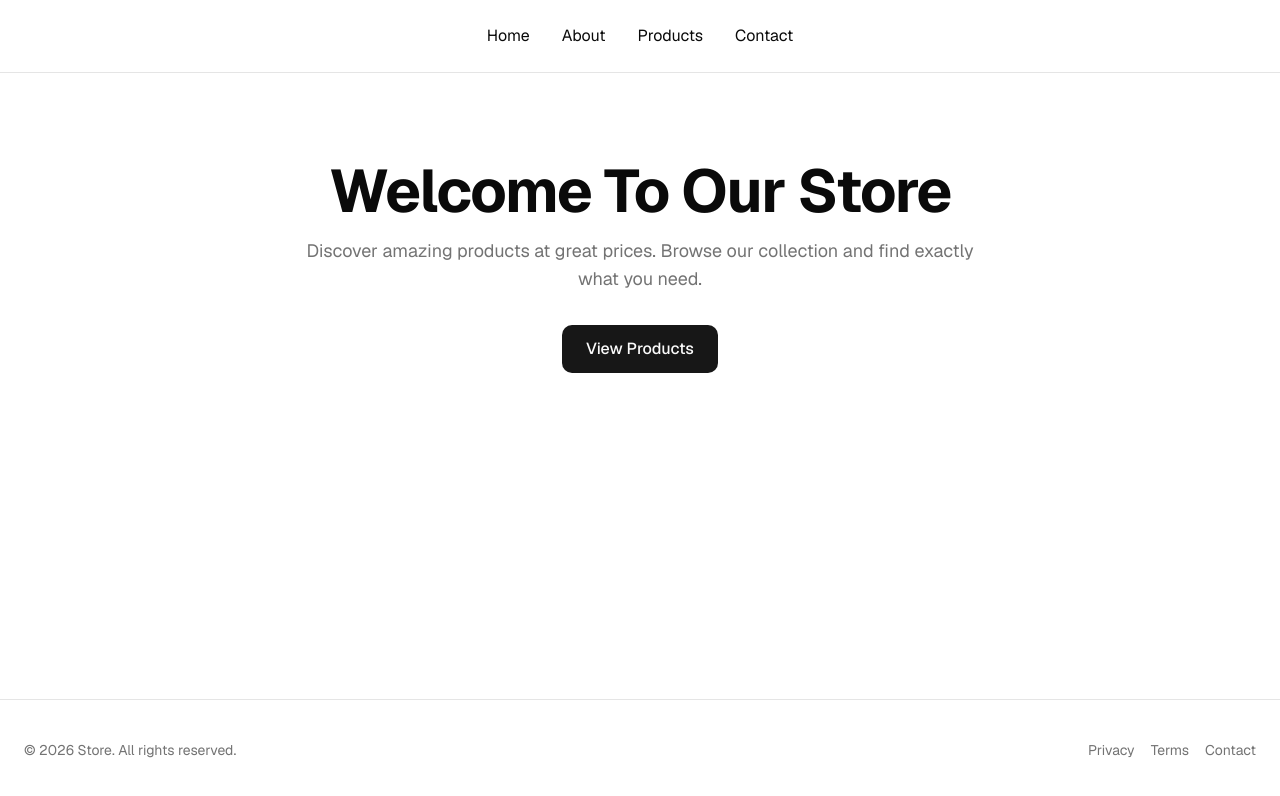
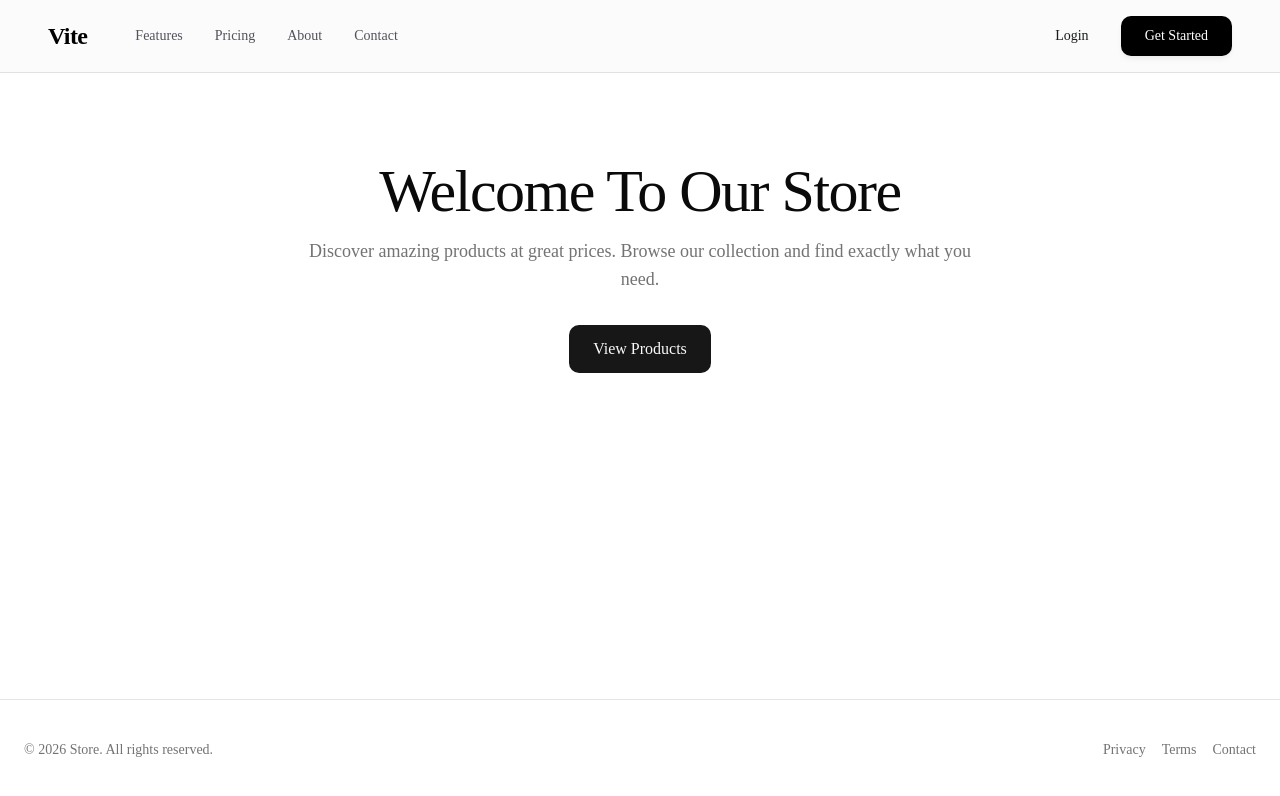
Before and after one commit to basarathyasin/smatic-day1, a Next.js app: page / in a window 1280 px wide. Shown: the top 796 px of the page. Built offline with nearby package versions, Linux system fonts and the light colour scheme.

Commit message:
Add Shared Navbar | Button

```diff
--- /dev/null
+++ b/app/features/page.tsx
@@ -0,0 +1,7 @@
+import React from 'react'
+
+export default function Features() {
+  return (
+    <div>features</div>
+  )
+}
--- a/app/global.css
+++ b/app/global.css
@@ -5,6 +5,8 @@
 @custom-variant dark (&:is(.dark *));
 
 @theme inline {
+	--font-sans: var(--font-inter);
+	--font-heading: var(--font-geist);
 	--font-heading: var(--font-sans);
 	--font-sans: var(--font-sans);
 	--color-sidebar-ring: var(--sidebar-ring);
@@ -127,3 +129,7 @@
 		@apply font-sans;
 	}
 }
+
+@utility font-heading {
+    font-family: var(--font-heading);
+}
--- a/app/layout.tsx
+++ b/app/layout.tsx
@@ -1,11 +1,19 @@
 import Navbar from "@/components/layout/Navbar";
-import "./global.css"
-import { Geist } from "next/font/google";
+import Footer from "@/components/layout/Footer";
+import "./global.css";
+
+import { Geist, Inter } from "next/font/google";
 import { cn } from "@/lib/utils";
-import Footer from "@/components/layout/Footer";
 
-const geist = Geist({subsets:['latin'],variable:'--font-sans'});
+const geist = Geist({
+	subsets: ["latin"],
+	variable: "--font-geist",
+});
 
+const inter = Inter({
+	subsets: ["latin"],
+	variable: "--font-inter",
+});
 
 export default function RootLayout({
 	children,
@@ -13,12 +21,10 @@ export default function RootLayout({
 	children: React.ReactNode;
 }>) {
 	return (
-		<html lang="en" className= {cn("font-sans", geist.variable)}>
-			<body className="min-h-screen flex flex-col ">
+		<html lang="en" className={cn(geist.variable, inter.variable)}>
+			<body className="min-h-screen flex flex-col">
 				<Navbar />
-				<main className="flex-1">
-					{children}
-				</main>
+				<main className="flex-1">{children}</main>
 				<Footer />
 			</body>
 		</html>
--- a/app/page.tsx
+++ b/app/page.tsx
@@ -8,7 +8,7 @@ export default function Home() {
   return (
     <section className="flex min-h-full items-center justify-center py-6 px-6">
       <div className="max-w-2xl text-center items-center">
-        <h1 className="mb-4 mt-16 text-5xl font-bold tracking-tight sm:text-6xl">
+        <h1 className="mb-4 mt-16 text-5xl font-heading font-heading tracking-tight sm:text-6xl">
           Welcome To Our Store
         </h1>
 
--- /dev/null
+++ b/app/pricing/page.tsx
@@ -0,0 +1,7 @@
+import React from 'react'
+
+export default function Pricing() {
+  return (
+    <div>Pricng</div>
+  )
+}
--- a/components/layout/Navbar.tsx
+++ b/components/layout/Navbar.tsx
@@ -1,13 +1,53 @@
 import Link from "next/link";
+import { Button } from "@/components/ui/button";
+
+const links = [
+  { href: "/features", label: "Features" },
+  { href: "/pricing", label: "Pricing" },
+  { href: "/about", label: "About" },
+  { href: "/contact", label: "Contact" },
+];
 
 export default function Navbar() {
   return (
-    <nav className="flex gap-8 p-6 border-b justify-center ">
-      <Link href="/">Home</Link>
-      <Link href="/about">About</Link>
-      <Link href="/products">Products</Link>
-      <Link href="/contact">Contact</Link>
+    <header className="sticky top-0 z-50 w-full border-b border-black/10 bg-zinc-50/80 backdrop-blur-md">
+      <div className="flex h-[72px] w-full items-center justify-between px-12">
+        <div className="flex items-center gap-12">
+          <Link
+            href="/"
+            className="font-heading text-2xl font-black tracking-tight text-black"
+          >
+            Vite
+          </Link>
 
-    </nav>
+          <nav className="hidden items-center gap-8 md:flex">
+            {links.map((link) => (
+              <Link
+                key={link.href}
+                href={link.href}
+                className="text-sm font-light text-zinc-600 transition-colors hover:text-black"
+              >
+                {link.label}
+              </Link>
+            ))}
+          </nav>
+        </div>
+
+        <div className="flex items-center gap-2">
+
+          <Button asChild size="sm" variant="ghost">
+            <Link href="/login">
+               Login
+            </Link>
+          </Button>
+
+          <Button asChild size="sm" variant="default">
+            <Link href="/signup">
+              Get Started
+            </Link>
+          </Button>
+        </div>
+      </div>
+    </header>
   );
 }
--- a/components/ui/button.tsx
+++ b/components/ui/button.tsx
@@ -5,46 +5,74 @@ import { Slot } from "radix-ui"
 import { cn } from "@/lib/utils"
 
 const buttonVariants = cva(
-  "group/button inline-flex shrink-0 items-center justify-center rounded-lg border border-transparent bg-clip-padding text-sm font-medium whitespace-nowrap transition-all outline-none select-none focus-visible:border-ring focus-visible:ring-3 focus-visible:ring-ring/50 active:not-aria-[haspopup]:translate-y-px disabled:pointer-events-none disabled:opacity-50 aria-invalid:border-destructive aria-invalid:ring-3 aria-invalid:ring-destructive/20 dark:aria-invalid:border-destructive/50 dark:aria-invalid:ring-destructive/40 [&_svg]:pointer-events-none [&_svg]:shrink-0 [&_svg:not([class*='size-'])]:size-4",
+  [
+    "group/button inline-flex items-center justify-center",
+    "font-heading font-medium",
+    "whitespace-nowrap transition-all",
+    "outline-none select-none",
+    "disabled:pointer-events-none disabled:opacity-50",
+    "focus-visible:ring-2 focus-visible:ring-ring/50",
+    "[&_svg]:pointer-events-none [&_svg]:shrink-0",
+  ].join(" "),
   {
     variants: {
       variant: {
-        default: "bg-primary text-primary-foreground hover:bg-primary/80",
+        default:
+          "bg-black text-white shadow-[0px_4px_6px_-1px_rgba(0,0,0,0.05),0px_2px_4px_-1px_rgba(0,0,0,0.03)] hover:bg-black/90",
+
+        secondary:
+          "border border-[#CFC4C5] bg-[#F8F9FA] text-[#191C1D] hover:bg-zinc-100",
+
         outline:
-          "border-border bg-background hover:bg-muted hover:text-foreground aria-expanded:bg-muted aria-expanded:text-foreground dark:border-input dark:bg-input/30 dark:hover:bg-input/50",
-        secondary:
-          "bg-secondary text-secondary-foreground hover:bg-[color-mix(in_oklch,var(--secondary),var(--foreground)_5%)] aria-expanded:bg-secondary aria-expanded:text-secondary-foreground",
+          "border border-[#CFC4C5] bg-transparent text-[#191C1D] hover:bg-zinc-50",
+
         ghost:
-          "hover:bg-muted hover:text-foreground aria-expanded:bg-muted aria-expanded:text-foreground dark:hover:bg-muted/50",
+          "bg-transparent text-[#191C1D] hover:bg-zinc-100",
+
         destructive:
-          "bg-destructive/10 text-destructive hover:bg-destructive/20 focus-visible:border-destructive/40 focus-visible:ring-destructive/20 dark:bg-destructive/20 dark:hover:bg-destructive/30 dark:focus-visible:ring-destructive/40",
-        link: "text-primary underline-offset-4 hover:underline",
+          "bg-red-600 text-white hover:bg-red-700",
+
+        link:
+          "text-black underline-offset-4 hover:underline bg-transparent p-0 h-auto rounded-none",
       },
+
       size: {
-        default:
-          "h-8 gap-1.5 px-2.5 has-data-[icon=inline-end]:pr-2 has-data-[icon=inline-start]:pl-2",
-        xs: "h-6 gap-1 rounded-[min(var(--radius-md),10px)] px-2 text-xs in-data-[slot=button-group]:rounded-lg has-data-[icon=inline-end]:pr-1.5 has-data-[icon=inline-start]:pl-1.5 [&_svg:not([class*='size-'])]:size-3",
-        sm: "h-7 gap-1 rounded-[min(var(--radius-md),12px)] px-2.5 text-[0.8rem] in-data-[slot=button-group]:rounded-lg has-data-[icon=inline-end]:pr-1.5 has-data-[icon=inline-start]:pl-1.5 [&_svg:not([class*='size-'])]:size-3.5",
-        lg: "h-9 gap-1.5 px-2.5 has-data-[icon=inline-end]:pr-2 has-data-[icon=inline-start]:pl-2",
-        icon: "size-8",
-        "icon-xs":
-          "size-6 rounded-[min(var(--radius-md),10px)] in-data-[slot=button-group]:rounded-lg [&_svg:not([class*='size-'])]:size-3",
-        "icon-sm":
-          "size-7 rounded-[min(var(--radius-md),12px)] in-data-[slot=button-group]:rounded-lg",
-        "icon-lg": "size-9",
+        xs: "h-8 px-3 rounded-lg text-xs",
+
+        sm: "h-10 px-6 rounded-lg text-sm",
+
+        default: "h-[46px] px-8 rounded-xl text-sm",
+
+        lg: "h-[54px] px-10 rounded-xl text-sm",
+
+        icon: "size-10 rounded-xl",
+
+        "icon-xs": "size-8 rounded-lg",
+
+        "icon-sm": "size-9 rounded-lg",
+
+        "icon-lg": "size-12 rounded-xl",
+      },
+
+      width: {
+        auto: "w-auto",
+        full: "w-full",
       },
     },
+
     defaultVariants: {
       variant: "default",
       size: "default",
+      width: "auto",
     },
   }
 )
 
 function Button({
   className,
-  variant = "default",
-  size = "default",
+  variant,
+  size,
+  width,
   asChild = false,
   ...props
 }: React.ComponentProps<"button"> &
@@ -58,7 +86,14 @@ function Button({
       data-slot="button"
       data-variant={variant}
       data-size={size}
-      className={cn(buttonVariants({ variant, size, className }))}
+      className={cn(
+        buttonVariants({
+          variant,
+          size,
+          width,
+        }),
+        className
+      )}
       {...props}
     />
   )
```
Lines whose indentation alone changed are shown as unchanged.
